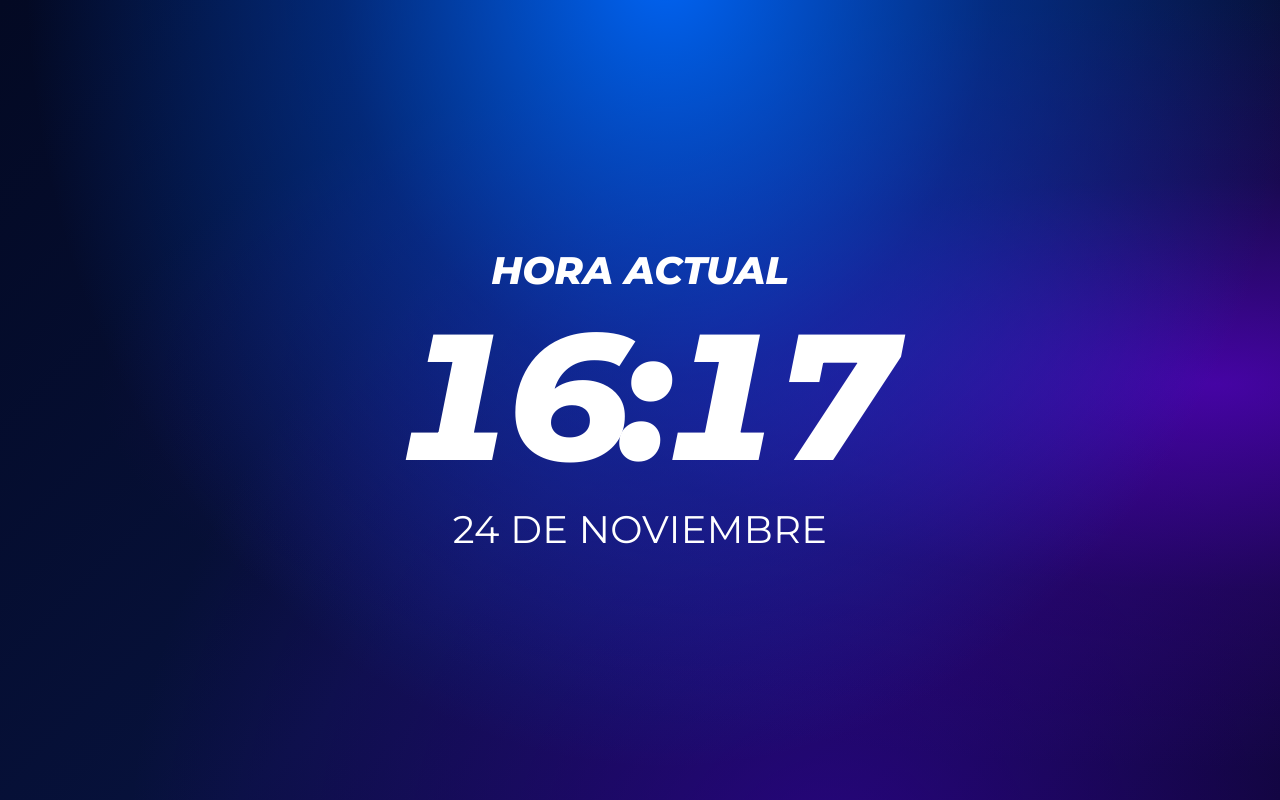
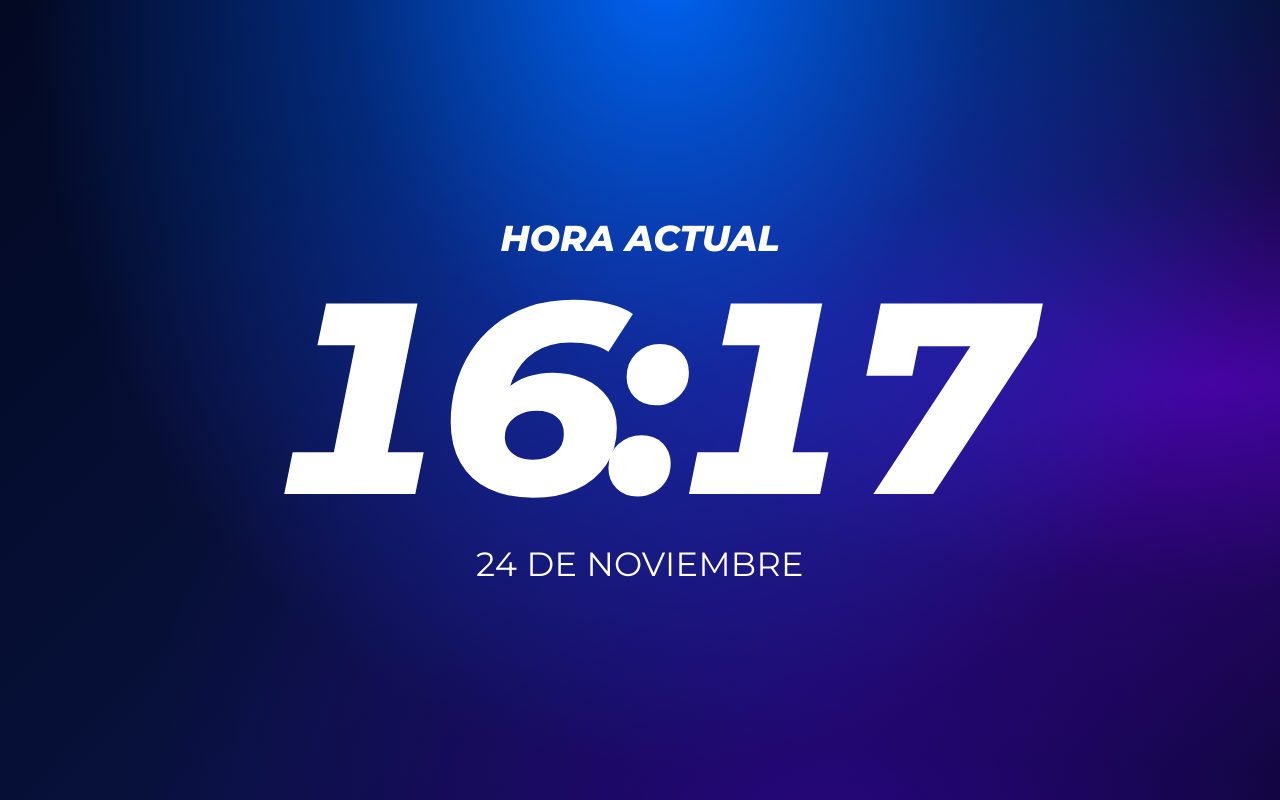
Before and after one commit to vmarkgt/reloj-guatemala, a plain HTML site: page index.html in a window 1280 px wide. Drawn offline with Linux system fonts and the light colour scheme.

Commit message:
Update index.html

```diff
--- a/index.html
+++ b/index.html
@@ -12,8 +12,6 @@
 <link href="https://fonts.googleapis.com/css2?family=Montserrat:ital,wght@0,400;0,700;0,800;1,800&display=swap" rel="stylesheet">
 
 <style>
-
-/* CONFIGURACIÓN GENERAL */
 
 * {
     margin: 0;
@@ -71,32 +69,33 @@ body {
     align-items: center;
     justify-content: center;
     text-align: center;
-    padding: 2vw;
+    padding: 2vmin;
+    gap: 0;
 }
 
-/* TEXTO SUPERIOR */
+/* ETIQUETA */
 
 .etiqueta {
-    font-size: clamp(22px, 3vw, 65px);
+    font-size: clamp(20px, 4.5vmin, 90px);
     font-weight: 800;
     font-style: italic;
     text-transform: uppercase;
-    margin-bottom: 1vw;
+    margin-bottom: 1vmin;
 }
 
-/* HORA */
+/* HORA PRINCIPAL */
 
 .hora {
-    font-size: clamp(65px, 14vw, 900px);
+    font-size: clamp(48px, 34vmin, 900px);
     font-weight: 800;
     font-style: italic;
-    line-height: 1;
+    line-height: 0.95;
     letter-spacing: -0.065em;
     white-space: nowrap;
     font-variant-numeric: tabular-nums;
 }
 
-/* DOS PUNTOS PARPADEANTES */
+/* DOS PUNTOS */
 
 .dos-puntos {
     display: inline-block;
@@ -116,10 +115,10 @@ body {
 /* FECHA */
 
 .fecha {
-    font-size: clamp(20px, 3vw, 65px);
+    font-size: clamp(18px, 4.2vmin, 85px);
     font-weight: 400;
     text-transform: uppercase;
-    margin-top: 1.5vw;
+    margin-top: 2vmin;
     letter-spacing: 0.01em;
 }
 
@@ -143,8 +142,6 @@ body {
 </div>
 
 <script>
-
-/* RELOJ CON HORA DE GUATEMALA */
 
 function actualizarReloj() {
 
@@ -180,11 +177,9 @@ function actualizarReloj() {
 
 }
 
-// ACTUALIZAR INMEDIATAMENTE
+// ACTUALIZAR RELOJ
 
 actualizarReloj();
-
-// ACTUALIZAR CADA SEGUNDO
 
 setInterval(actualizarReloj, 1000);
 
```
